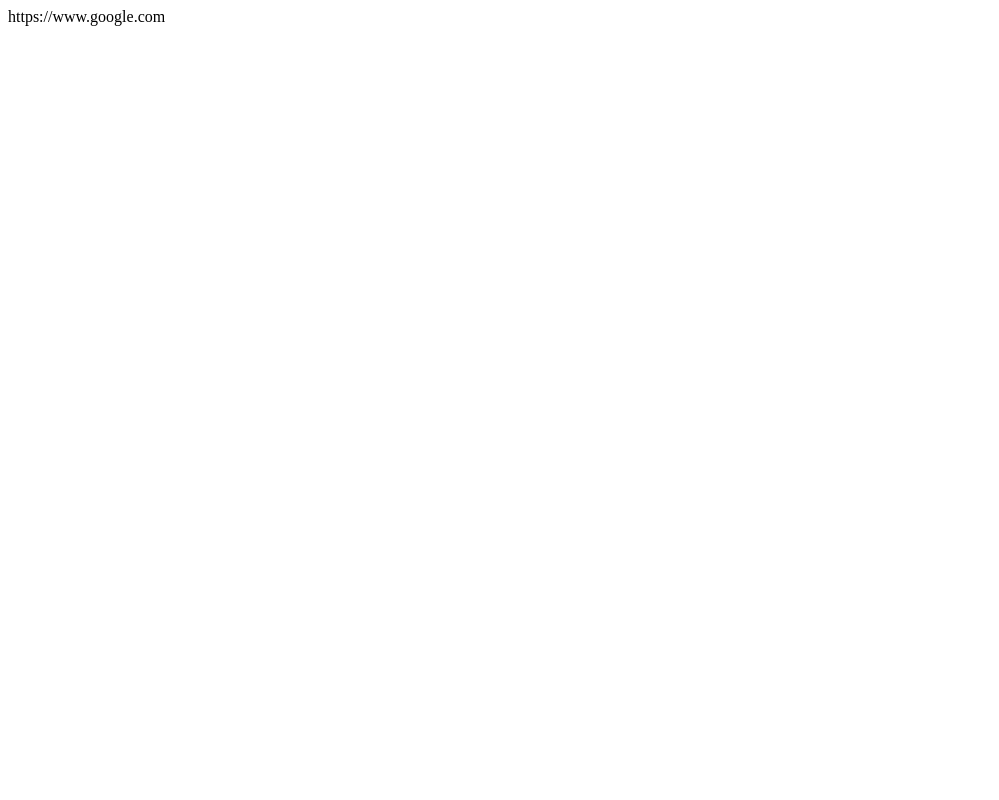
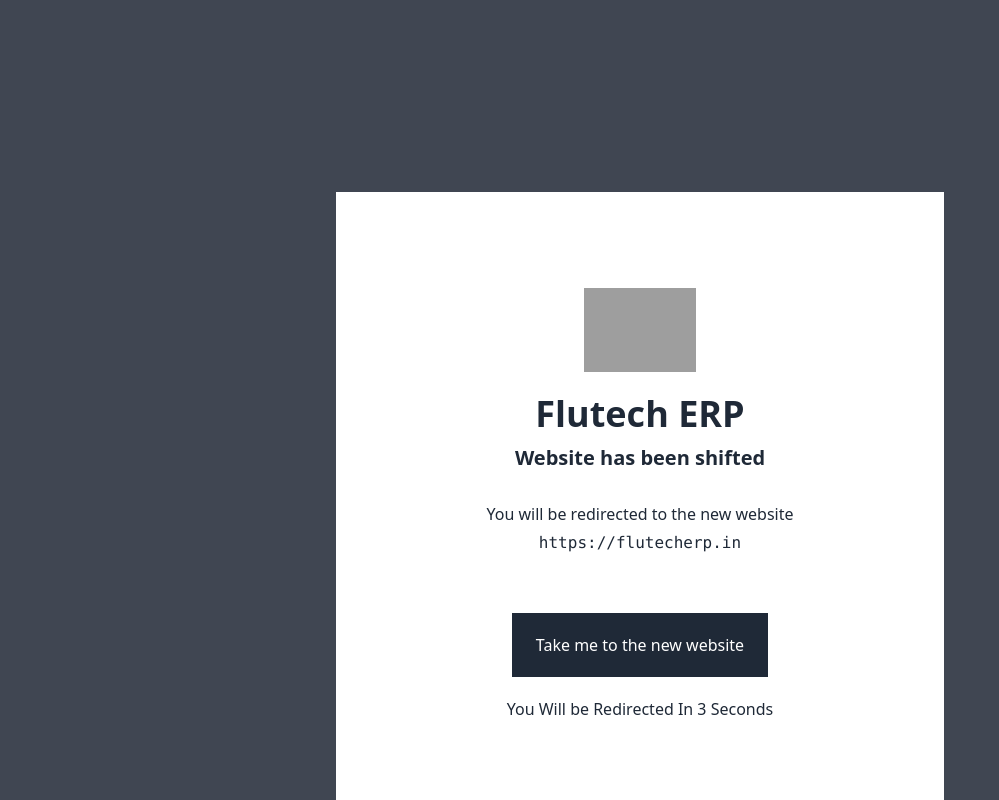
Before and after one commit to Flutech-cmr/Pointer, a plain HTML site: page index.html in a window 1280 px wide. Shown: the whole page, without its empty margins (0-999 px from the left). Drawn offline with nearby package versions, Linux system fonts and the light colour scheme; grey boxes are pictures that could not be loaded.

Commit message:
added redirect

```diff
--- a/index.html
+++ b/index.html
@@ -1,12 +1,72 @@
 <!DOCTYPE html>
 <html lang="en">
+
 <head>
     <meta charset="UTF-8">
     <meta http-equiv="X-UA-Compatible" content="IE=edge">
     <meta name="viewport" content="width=device-width, initial-scale=1.0">
+    <!-- import tailwind css cdn -->
+    <link rel="stylesheet" href="https://cdn.jsdelivr.net/npm/tailwindcss/dist/tailwind.min.css">
     <title>pointer</title>
 </head>
+
 <body>
-    https://www.google.com
+    <div class="relative flex justify-center items-center">
+        <!--- more free and premium Tailwind CSS components at https://tailwinduikit.com/ --->
+        <button onclick="showMenu(true)"
+            class="focus:ring-2 focus:ring-offset-2 focus:ring-gray-800 focus:outline-none absolute z-0 top-48 py-2 px-7 bg-gray-800 text-white rounded text-base hover:bg-black">Open</button>
+
+        <div id="menu" class="w-full h-full bg-gray-900 bg-opacity-80 top-0 fixed sticky-0">
+            <div class="2xl:container  2xl:mx-auto py-48 px-4 md:px-28 flex justify-center items-center">
+                <div
+                    class="w-96 md:w-auto dark:bg-gray-800 relative flex flex-col justify-center items-center bg-white py-16 px-4 md:px-24 xl:py-24 xl:px-36">
+                    <div role="banner">
+                        <img src="https://flutecherp.in/static/img/flutech-logo.jpg" class="w-20 md:w-24 lg:w-28"></img>
+                    </div>
+                    <div class="mt-6">
+                        <h1 role="main"
+                            class="text-3xl dark:text-white lg:text-4xl font-semibold leading-7 lg:leading-9 text-center text-gray-800">
+                            Flutech ERP</h1>
+                        <h3
+                            class="text-xl dark:text-white lg:text-xl font-semibold leading-7 lg:leading-9 text-center text-gray-800 pt-2">
+                            Website has been shifted</h3>
+                    </div>
+                    <div class="mt">
+                        <p class="mt-6 sm:w-80 text-base dark:text-white leading-7 text-center text-gray-800">You will
+                            be redirected to the new website <code>https://flutecherp.in</code></p>
+                    </div>
+                    <button
+                        class="w-full dark:text-gray-800 dark:hover:bg-gray-100 dark:bg-white sm:w-auto mt-14 text-base leading-4 text-center text-white py-6 px-6 focus:outline-none focus:ring-2 focus:ring-offset-2 focus:ring-gray-800 bg-gray-800 hover:bg-black"
+                        onclick="redirect();">Take
+                        me to the new website</button>
+                    <button id="timer"
+                        class="mt-6 dark:text-white dark:hover:border-white text-base leading-none focus:outline-none hover:border-gray-800 focus:border-gray-800 border-b border-transparent text-center text-gray-800">
+                        You Will be Redirected In 7 Seconds</button>
+                    <button onclick="showMenu(true)"
+                        class="text-gray-800 dark:text-gray-400 absolute top-8 right-8 focus:outline-none focus:ring-2 focus:ring-offset-2 focus:ring-gray-800"
+                        aria-label="close">
+                    </button>
+                </div>
+            </div>
+        </div>
+    </div>
+    <script>
+        var timer = document.getElementById("timer");
+        let redirect = function () {
+            window.location.href = "https://flutecherp.in";
+        }
+        let YouWillBeRedirectdIn = function (seconds) {
+            if (seconds >= 0) {
+                setTimeout(function () {
+                    timer.innerHTML = `You Will be Redirected In ${seconds} Seconds`;
+                    YouWillBeRedirectdIn(seconds - 1);
+                }, 1000);
+            } else {
+                redirect();
+            }
+        }
+        YouWillBeRedirectdIn(7);
+    </script>
 </body>
+
 </html>
```
